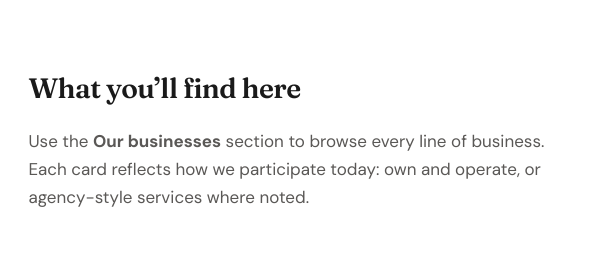
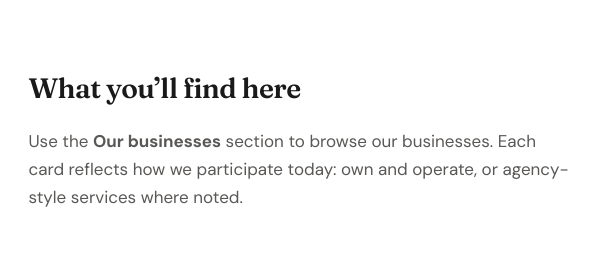
Before and after one commit to nael-llc/naelventures.com, a plain HTML site: page index.html in a window 1280 px wide. Shown: the part 1000-1280 px from the top of the page, 674-1280 px from the left. Drawn offline with Linux system fonts and the light colour scheme.

Commit message:
Fixed "Lines"

```diff
--- a/index.html
+++ b/index.html
@@ -93,9 +93,9 @@
           <div class="home-split__content">
             <h2 id="home-split-title" class="home-split__heading">What you’ll find here</h2>
             <p class="home-split__text">
-              Use the <strong>Our businesses</strong> section to browse every line of
-              business. Each card reflects how we participate today: own and operate, or
-              agency-style services where noted.
+              Use the <strong>Our businesses</strong> section to browse our businesses.
+              Each card reflects how we participate today: own and operate, or agency-style
+              services where noted.
             </p>
           </div>
         </section>
@@ -111,8 +111,7 @@
       >
         <header class="portfolio-header">
           <div class="portfolio-header__inner">
-            <p class="portfolio-header__eyebrow">Our businesses</p>
-            <h1 class="portfolio-header__title">Lines we own and operate</h1>
+            <h1 class="portfolio-header__title">Our businesses</h1>
             <p class="portfolio-header__intro">
               Nael Ventures invests its time and capital in brands and operations we believe
               in—franchise retail, digital media, food and agriculture, and travel.
```
